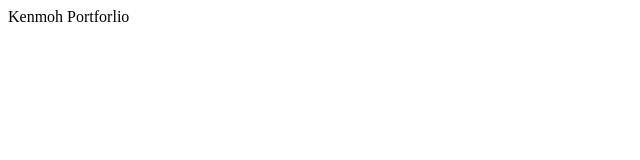
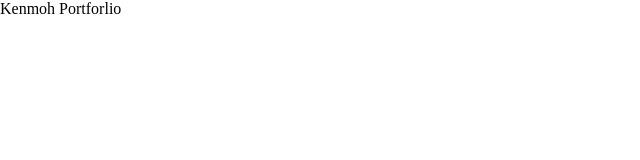
Before and after one commit to kenmoh/kenmoh.github.io, a plain HTML site: page index.html in a window 1280 px wide. Shown: the whole page, without its empty margins (0-640 px from the left). Drawn offline with Linux system fonts and the light colour scheme.

Commit message:
add static files

```diff
--- a/index.html
+++ b/index.html
@@ -4,6 +4,7 @@
     <meta charset="UTF-8" />
     <meta http-equiv="X-UA-Compatible" content="IE=edge" />
     <meta name="viewport" content="width=device-width, initial-scale=1.0" />
+    <link rel="stylesheet" href="static/css/main.css" />
     <title>Kenmoh</title>
   </head>
   <body>
```
